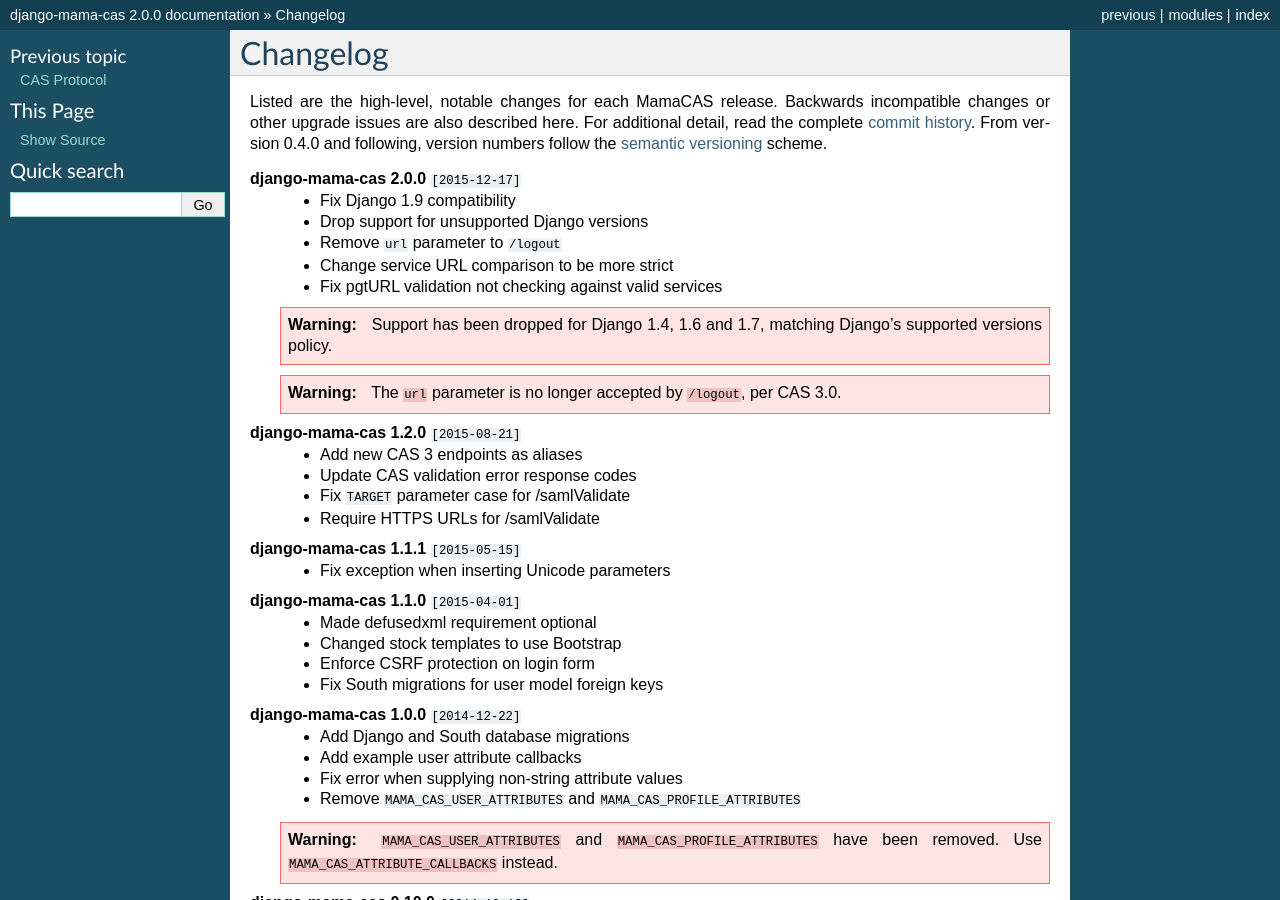
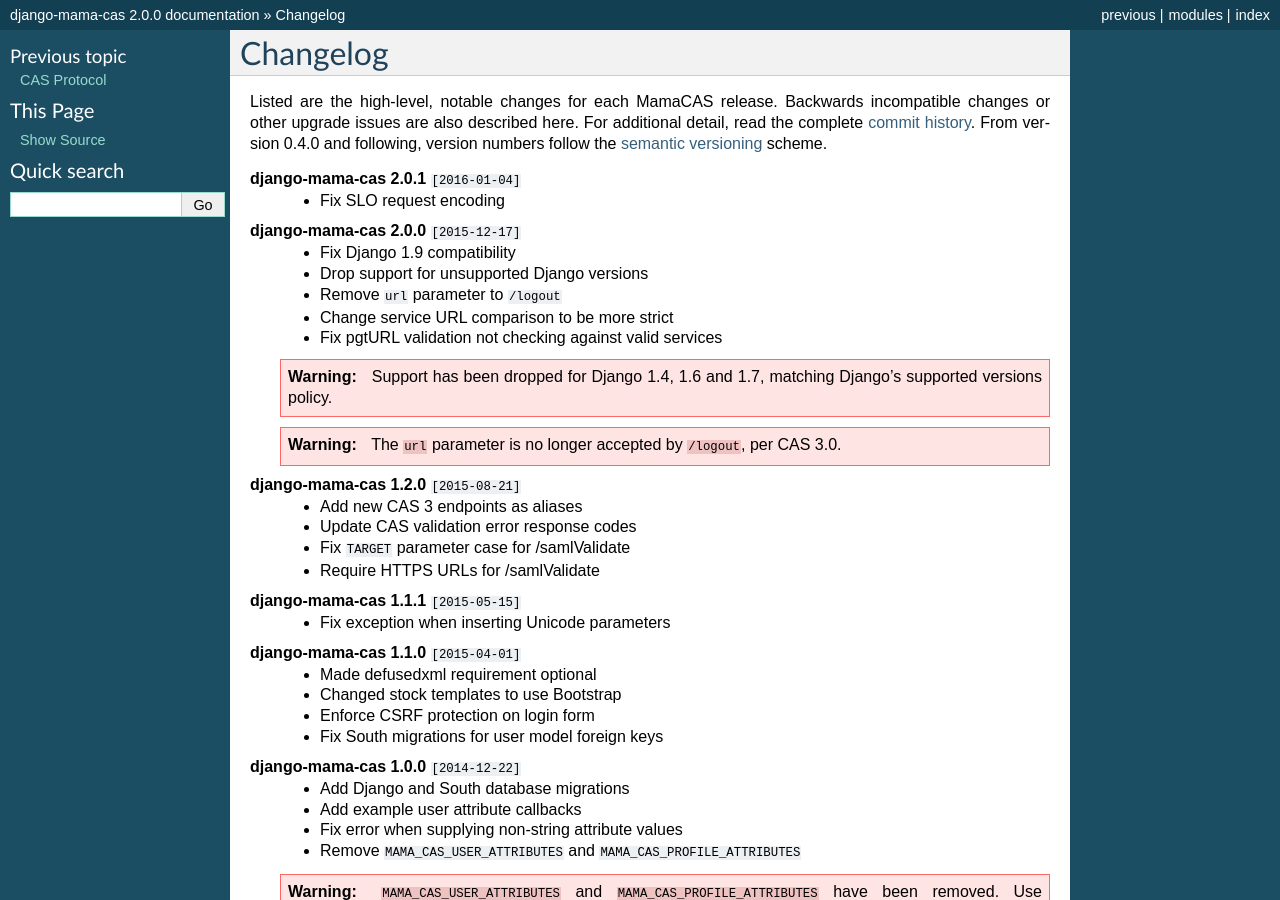
Before and after one commit to jbittel/django-mama-cas, a Sphinx documentation site: the page built from docs/changelog.rst, in a window 1280 px wide and 900 px high. Built offline with Sphinx 7.4.7, drawn with Linux system fonts in a browser that asks for light colours.

Commit message:
Update changelog

```diff
--- a/docs/changelog.rst
+++ b/docs/changelog.rst
@@ -8,6 +8,9 @@
 here. For additional detail, read the complete `commit history`_. From
 version 0.4.0 and following, version numbers follow the `semantic
 versioning`_ scheme.
+
+**django-mama-cas 2.0.1** ``[2016-01-04]``
+   * Fix SLO request encoding
 
 **django-mama-cas 2.0.0** ``[2015-12-17]``
    * Fix Django 1.9 compatibility
```
